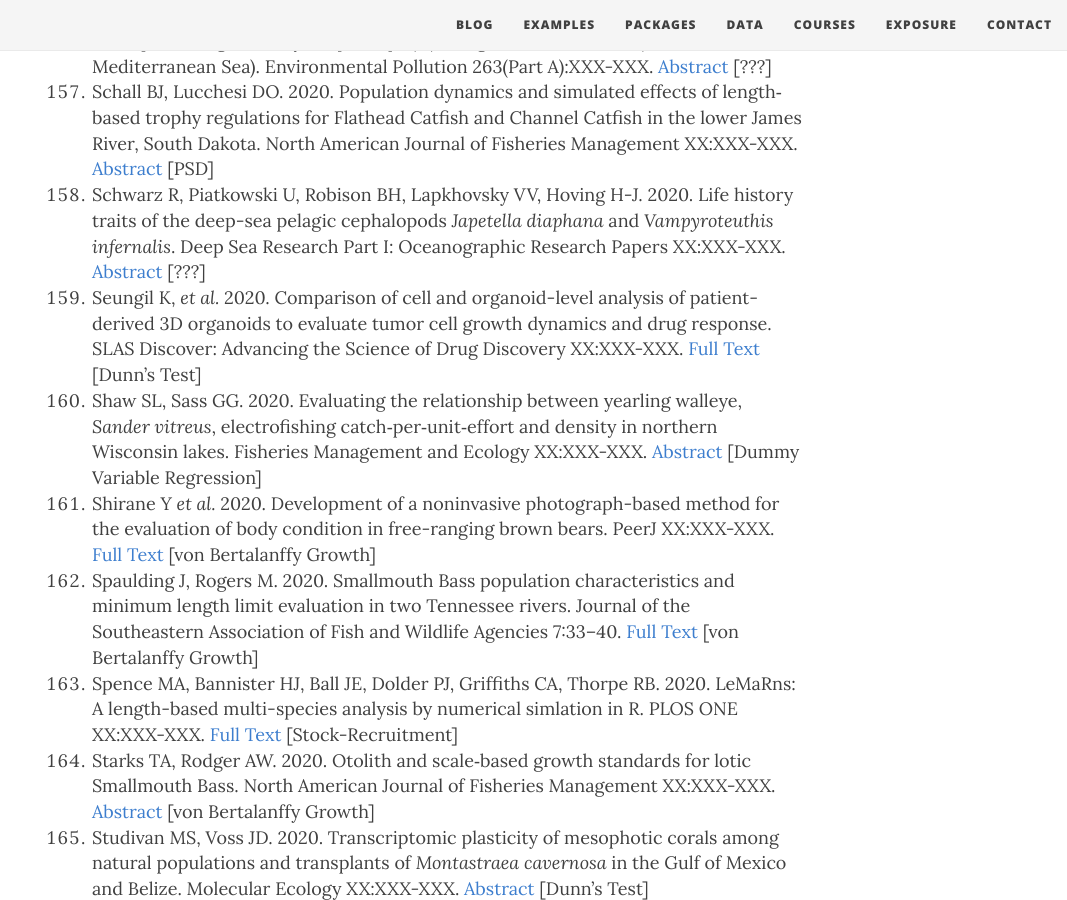
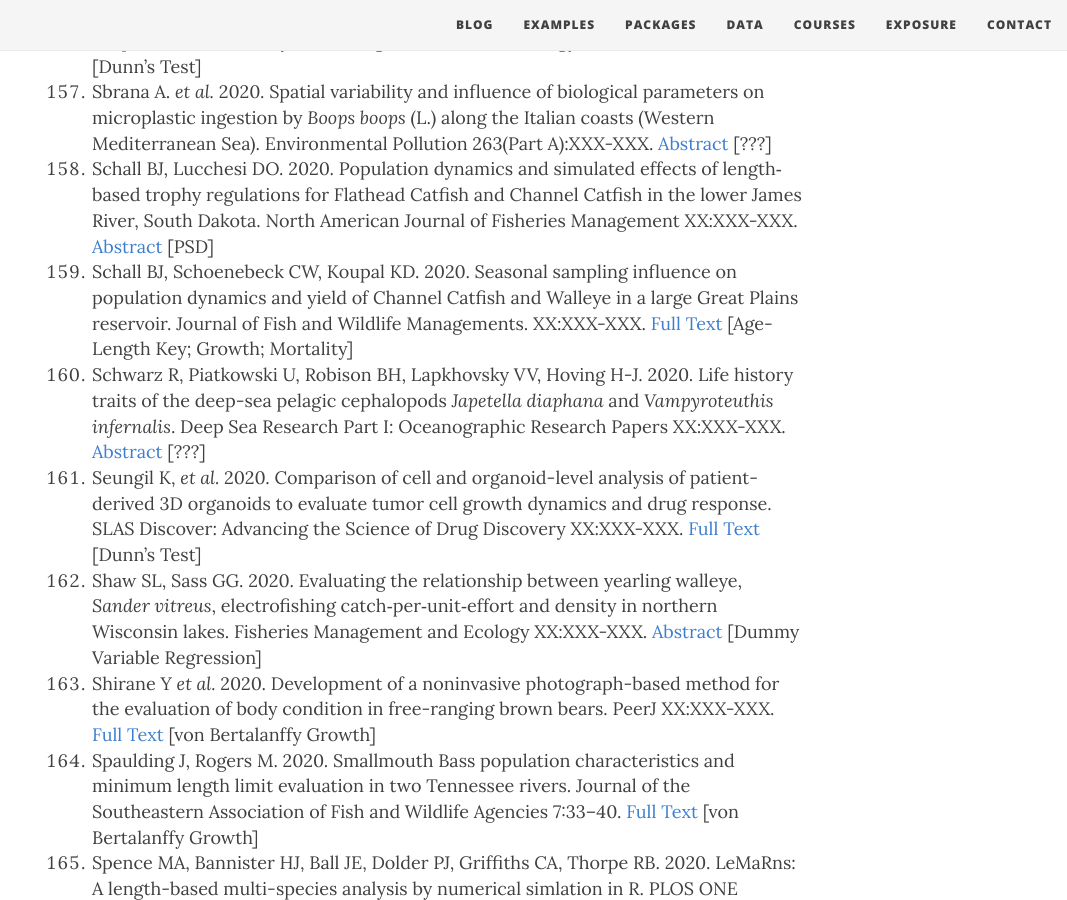
Before and after one commit to droglenc/fishR, a Jekyll site: the page built from exposure/exposure-citations20.md, in a window 1280 px wide and 900 px high, scrolled down 13273 px. Shown: the whole window, without its empty margins (213-1280 px from the left). Built offline with Jekyll 4.4.1, drawn with Linux system fonts in a browser that asks for light colours; nearby versions of some CDN libraries; some of the changed text lies outside the part shown.

Commit message:
Update exposure-citations20.md

```diff
--- a/exposure/exposure-citations20.md
+++ b/exposure/exposure-citations20.md
@@ -101,6 +101,7 @@
 1. Johansson ML, Lavigne SY, Ramcharan CW, Heath DD, MacIsaac HJ. 2020. Detecting a spreading non-indigenous specie susing multiple methodologies. Lake and Reservoir Management XX:XXX-XXX. [Full Text](https://www.tandfonline.com/doi/pdf/10.1080/10402381.2020.1797957) [Dunn's Test]
 1. Johnston D, Yeoh DE. 2020. Carapace width-weight relationships of Blue Swimmer Crab *Portunus armatus* (A.) (Crustacea: Brachyura: Portunidae) in southwestern Australia: influences of sex, decadal change, environment, and season. Journal of Crustacean Biology XX:XXX-XXX. [Abstract](https://academic.oup.com/jcb/article-abstract/doi/10.1093/jcbiol/ruaa046/5876240) [Weight-Length]
 1. Julien AR, Tweel AW, Hadley N, Kingsley-Smith PR. 2020. Demographics of the Ribbed Mussel *Geukensia demissa* (Dillwyn, 1817) and the effects of its simulated manual harvest on salt marsh health in South Carolina, USA. BioOne Complete XX:XXX-XXX. [Abstract](https://bioone.org/journals/Journal-of-Shellfish-Research/volume-39/issue-1/035.039.0107/Demographics-of-the-Ribbed-Mussel-Geukensia-demissa-Dillwyn-1817-and/10.2983/035.039.0107.short) [von Bertalanffy Growth]
+1. Kanuch P, Berggren A, Cassel-Lundhagen A. 2020. A clue to invasion success: genetic diversity quickly rebounds after introduction bottlenecks. Biological Invasions XX:XXX-XXX. [Full Text](https://link.springer.com/article/10.1007/s10530-020-02426-y) [Dunn's Test]
 1. Kelson SJ, Miller MR, Thompson TO, O'Rourke SM, Carlson SM. 2020. Temporal dynamics of migration‐linked genetic variation are driven by streamflows and riverscape permeability. Molecular Ecology XX:XXX-XXX. [Abstract](https://onlinelibrary.wiley.com/doi/abs/10.1111/mec.15367) [Depletion]
 1. Kesiktas M, Yemisken E, Yildiz T, Eryilmaz L. 2020. Age, growth and reproduction of the golden grey mullet, *Chelon auratus* (Risso, 1810) in the Golden Horn Estuary, Istanbul. Journal of the Marine Biological Association of the United Kingdom XX:xxx-xxx. [Abstract](https://www.cambridge.org/core/journals/journal-of-the-marine-biological-association-of-the-united-kingdom/article/age-growth-and-reproduction-of-the-golden-grey-mullet-chelon-auratus-risso-1810-in-the-golden-horn-estuary-istanbul/350925E88E7276098C4347C70967B7AF) [growth?]
 1. Khalid M., *et al.* 2020. Length-weight and length-length relationships of farmed *Catla catla* during winter season from Muzaffargarh, Pakistan. Sarhad Journal of Agriculture 36:924-928. [Full Text](http://researcherslinks.com/current-issues/Length-weight-and-Length-length-Relationships/14/1/3243/html) [Weight-Length]
@@ -166,6 +167,7 @@
 1. Sautua FJ, Doyle VP, Price PP, Porfiri A, Fernandez P, Scandiani MM, Carmona MA. 2020. Fungicide resistance in Cercospora species causing *Cercospora* leaf blight and Purple seed stain of soybean in Argentina. Plant Pathology XX:XXX-XXX. [Abstract](https://bsppjournals.onlinelibrary.wiley.com/doi/abs/10.1111/ppa.13261) [Dunn's Test]
 1. Sbrana A. *et al.* 2020. Spatial variability and influence of biological parameters on microplastic ingestion by *Boops boops* (L.) along the Italian coasts (Western Mediterranean Sea). Environmental Pollution 263(Part A):XXX-XXX. [Abstract](https://www.sciencedirect.com/science/article/pii/S0269749119363201) [???]
 1. Schall BJ, Lucchesi DO. 2020. Population dynamics and simulated effects of length‐based trophy regulations for Flathead Catfish and Channel Catfish in the lower James River, South Dakota. North American Journal of Fisheries Management XX:XXX-XXX. [Abstract](https://afspubs.onlinelibrary.wiley.com/doi/abs/10.1002/nafm.10510) [PSD]
+1. Schall BJ, Schoenebeck CW, Koupal KD. 2020. Seasonal sampling influence on population dynamics and yield of Channel Catfish and Walleye in a large Great Plains reservoir. Journal of Fish and Wildlife Managements. XX:XXX-XXX. [Full Text](https://meridian.allenpress.com/jfwm/article/doi/10.1111/JFWM-20-027/449352) [Age-Length Key; Growth; Mortality]
 1. Schwarz R, Piatkowski U, Robison BH, Lapkhovsky VV, Hoving H-J. 2020. Life history traits of the deep-sea pelagic cephalopods *Japetella diaphana* and *Vampyroteuthis infernalis*. Deep Sea Research Part I: Oceanographic Research Papers XX:XXX-XXX. [Abstract](https://www.sciencedirect.com/science/article/pii/S0967063720301527) [???]
 1. Seungil K, *et al.* 2020. Comparison of cell and organoid-level analysis of patient-derived 3D organoids to evaluate tumor cell growth dynamics and drug response. SLAS Discover: Advancing the Science of Drug Discovery XX:XXX-XXX. [Full Text](https://journals.sagepub.com/doi/full/10.1177/2472555220915827) [Dunn's Test]
 1. Shaw SL, Sass GG. 2020. Evaluating the relationship between yearling walleye, *Sander vitreus*, electrofishing catch‐per‐unit‐effort and density in northern Wisconsin lakes. Fisheries Management and Ecology XX:XXX-XXX. [Abstract](https://doi.org/10.1111/fme.12449) [Dummy Variable Regression]
```
Also changed, not shown: other parts of exposure/exposure-citations20.md (+1 -1 lines).
